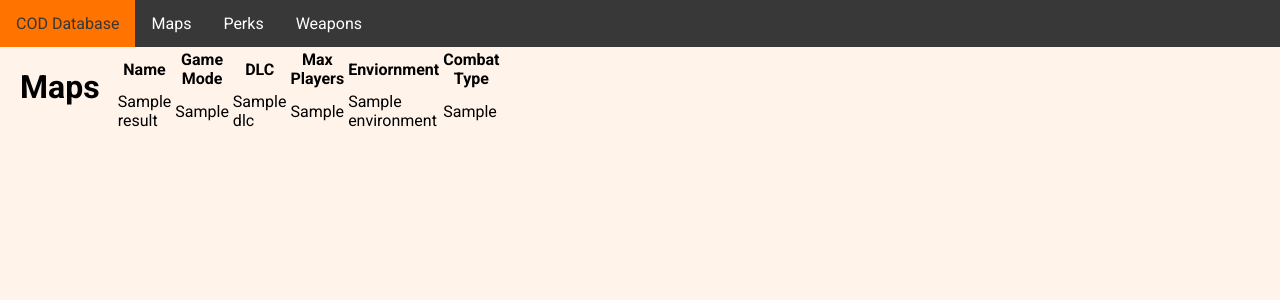
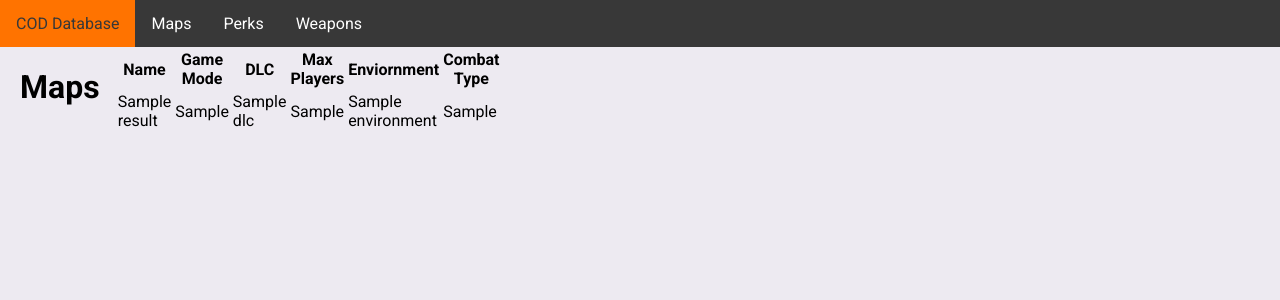
Before and after one commit to kpreilly/CS-340-Project, a Node server app: template views/map.handlebars in a window 1280 px wide. Shown: the top 300 px of the page. Run offline with Node 20, Linux system fonts and the light colour scheme; the template is opened without the code that fills it: most values are stand-ins (such as "Sample title", 1, 10 or a date in 2020); some libraries are stand-ins or nearby versions.

Commit message:
new command and page color
added npm start command and updated page styles to be a bit more blue

```diff
--- a/package.json
+++ b/package.json
@@ -4,7 +4,8 @@
   "description": "Hello world with express and node.js",
   "main": "app.js",
   "scripts": {
-    "test": "echo \"Error: no test specified\" && exit 1"
+    "test": "echo \"Error: no test specified\" && exit 1",
+    "start": "nodemon ./app.js"
   },
   "author": "OSU",
   "license": "ISC",
--- a/public/stylesheets/styles.css
+++ b/public/stylesheets/styles.css
@@ -3,7 +3,7 @@
 body {
     font-family: 'Roboto', sans-serif;
     margin: 0px;
-    background-color: rgb(255, 243, 234);
+    background-color: rgb(237, 234, 241);
 }
 
 .navBar {
```
